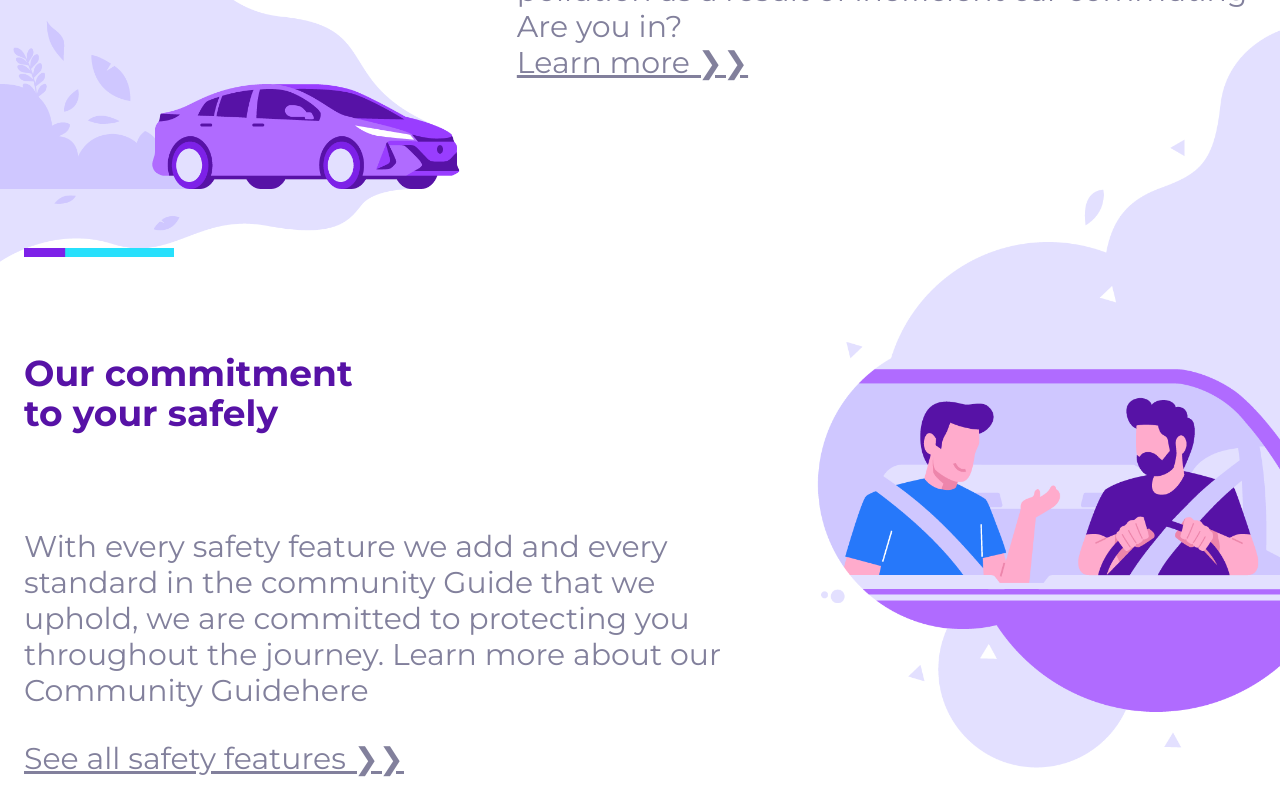
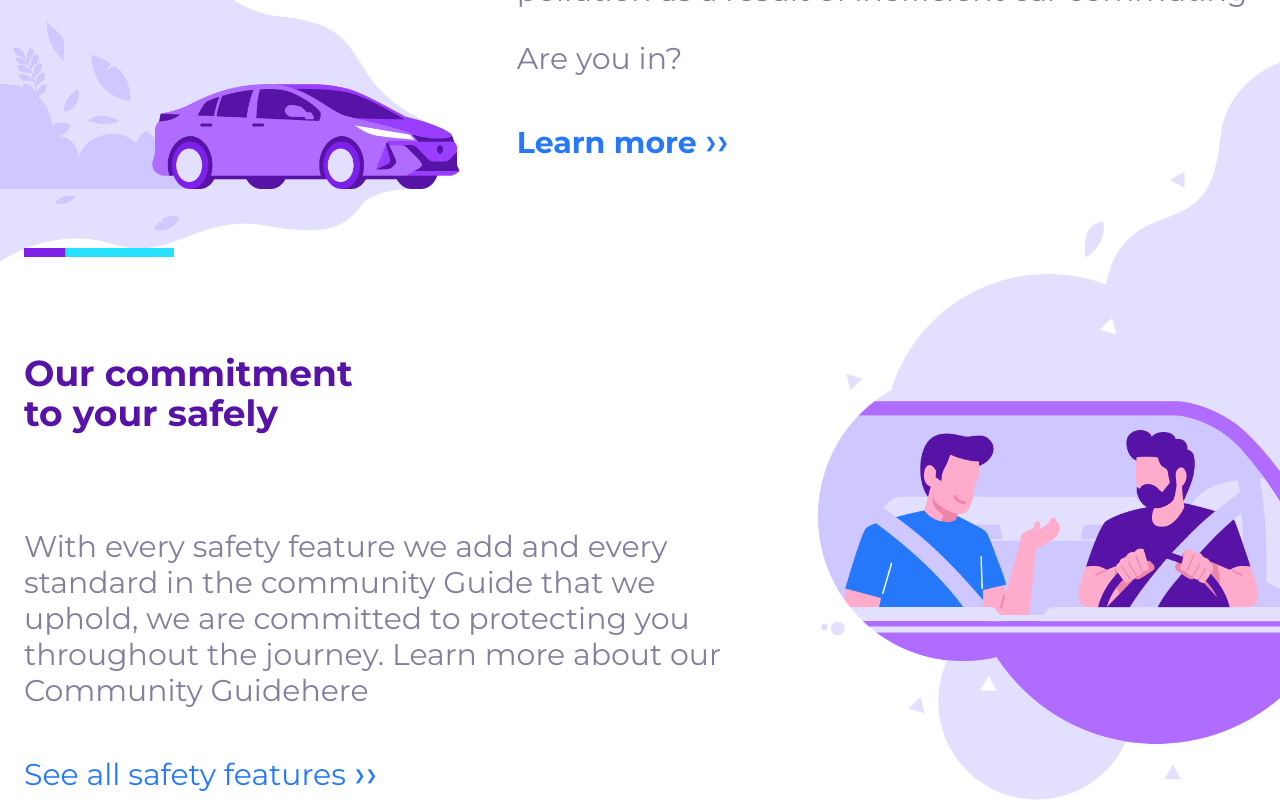
Before and after one commit to gstvcampos/test-tupiniquim, a Next.js app: page / in a window 1280 px wide. Shown: the part 2140-2940 px from the top of the page. Built offline with nearby package versions, Linux system fonts and the light colour scheme.

Commit message:
feat: info sectionlink

```diff
--- a/components/InfoSection.tsx
+++ b/components/InfoSection.tsx
@@ -28,9 +28,13 @@ export default function InfoSection() {
               is to stop traffic jams and CO2 pollution as a result of
               inefficient car commuting
             </p>
-            <p>Are you in?</p>
-            <Link href={'/'} className="link">
-              Learn more ❯❯
+            <p className="py-8">Are you in?</p>
+            <Link
+              href={'/'}
+              className="text-accent inline-flex font-bold items-center py-4 space-x-2"
+            >
+              <span className="hover:underline">Learn more</span>
+              <span className="text-sm">❯❯</span>
             </Link>
           </div>
         </div>
@@ -54,8 +58,12 @@ export default function InfoSection() {
               throughout the journey. Learn more about our Community Guide
               <span>here</span>
             </p>
-            <Link href={'/'} className="link">
-              See all safety features ❯❯
+            <Link
+              href={'/'}
+              className="text-accent inline-flex items-center py-4 space-x-2"
+            >
+              <span className="hover:underline">See all safety features </span>
+              <span className="text-sm">❯❯</span>
             </Link>
           </div>
         </div>
```
